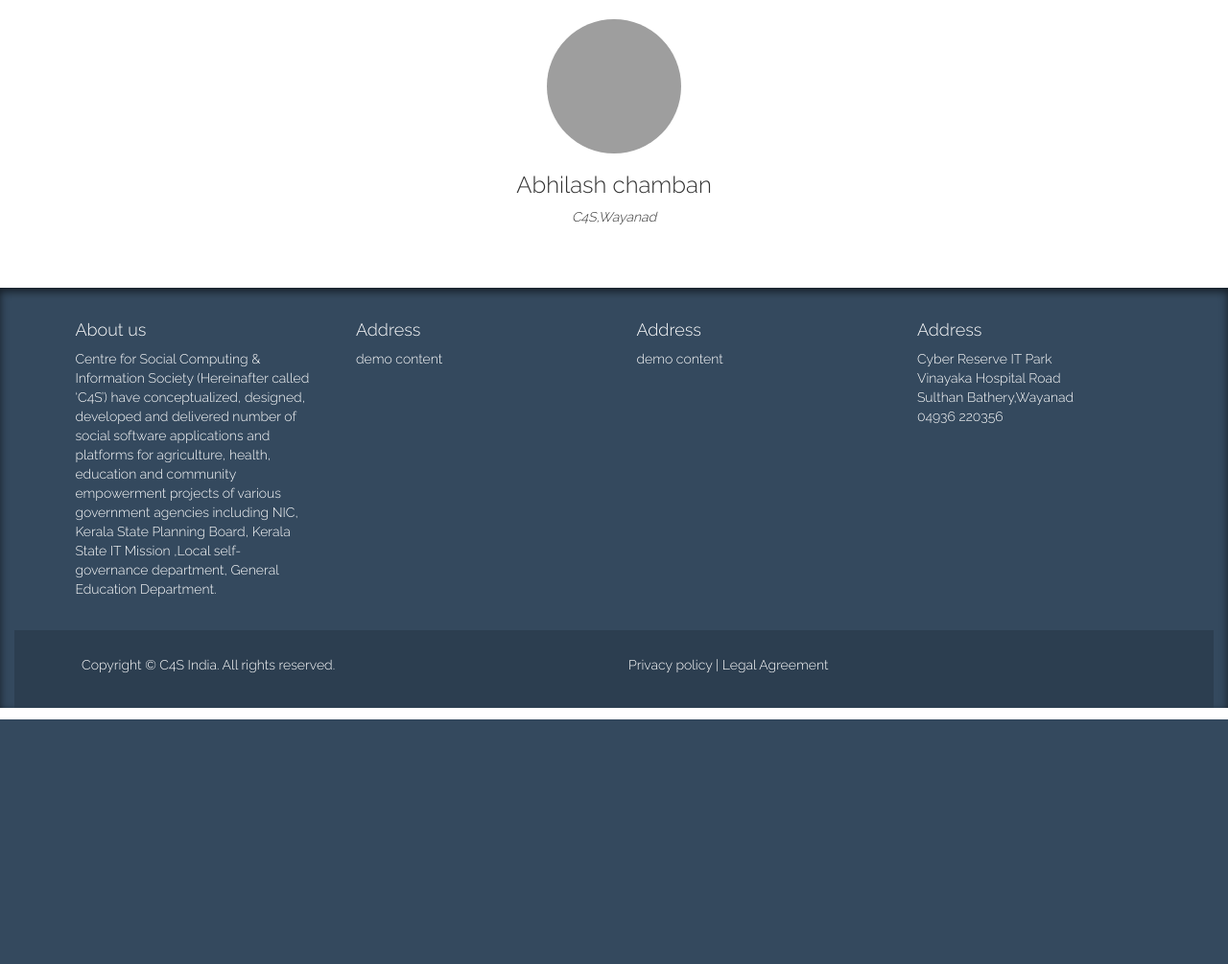
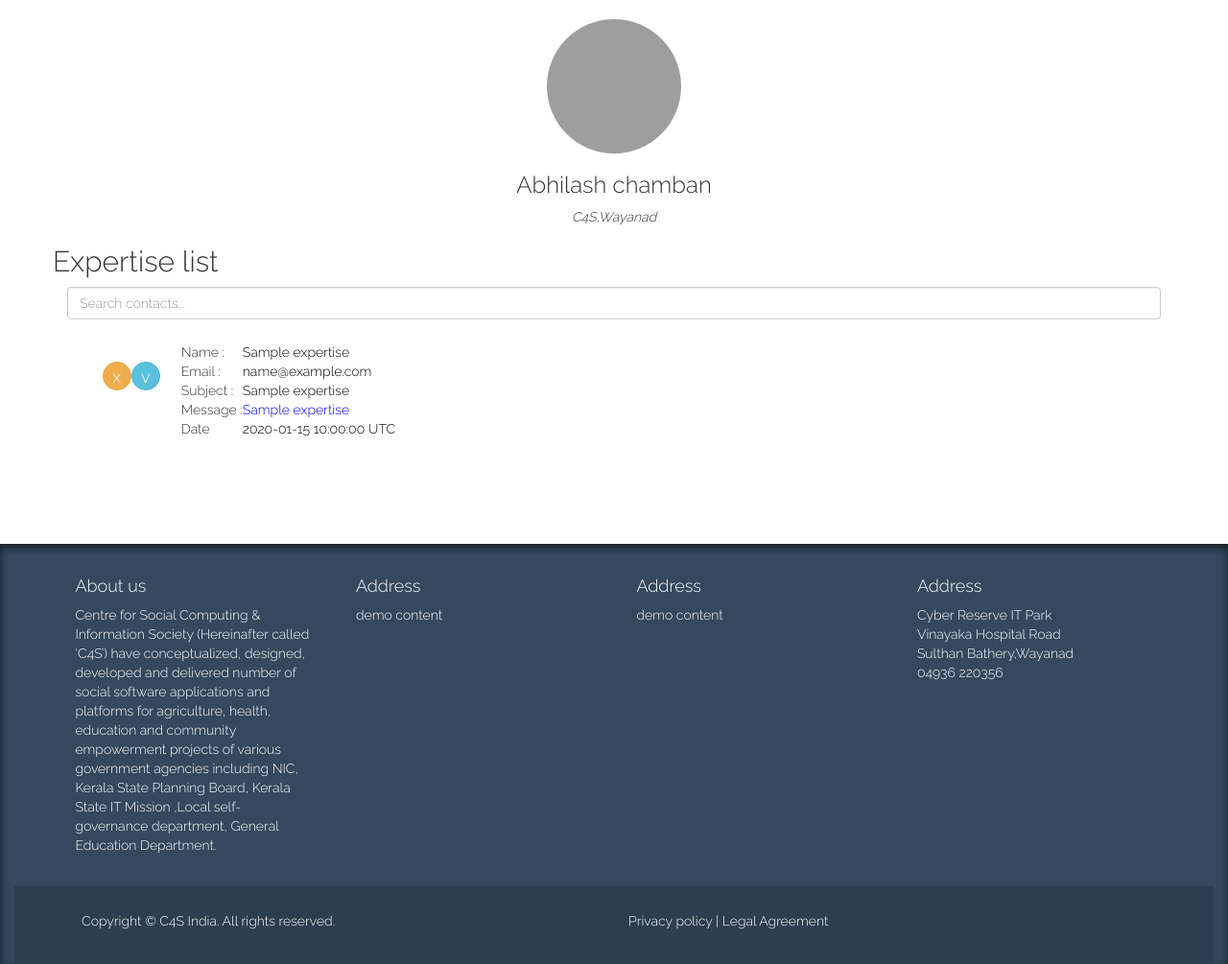
Before and after one commit to c4sc/c4s, a Rails app: page /admin/contacts/245226_index in a window 1280 px wide. Shown: the part 50-1055 px from the top of the page at 96% size. Before the commit the page ends 800 px from the top, so only its background shows below. Run offline with Rails 7, Linux system fonts and the light colour scheme; a user stored in the database is signed in; tables that the repository leaves empty hold one stand-in row (values such as "Sample post"); style sheets or scripts are compiled from the project's sources; some libraries are stand-ins or nearby versions; grey boxes are pictures that could not be loaded.

Commit message:
expertise list view updated

```diff
--- a/app/controllers/administrator_controller.rb
+++ b/app/controllers/administrator_controller.rb
@@ -9,6 +9,6 @@ class AdministratorController < ApplicationController
     end
     def admin_expertise_list
 
-        @expertise_data = Expertise.all
+        @expert_list = Expertise.all
     end
 end
--- a/app/views/administrator/admin_expertise_list.html.erb
+++ b/app/views/administrator/admin_expertise_list.html.erb
@@ -1,4 +1,81 @@
+
+
+<style>
+.glyphicon-lg
+{
+    font-size:4em
+}
+.info-block
+{
+    margin-bottom:25px
+}
+.info-block .square-box
+{
+    width:100px;min-height:110px;margin-right:22px;text-align:center!important;padding:20px 0
+}
+.info-block.block-info:hover
+{
+    border:1px solid #20819e;
+}
+.info-block.block-info .square-box
+{
+    color:#FFF
+}
+.btn-circle{
+    width: 30px;
+    height: 30px;
+    padding: 3px;
+    font-size: 18px;
+    line-height: 1.33;
+    float:right;
+    border-radius: 15px;
+}
+.txtstyle{
+    color:black;
+}
+.txtmsg{
+    color:blue;
+}
+</style>
+<script>
+$(function() {
+        $('#input-search').on('keyup', function() {
+            var rex = new RegExp($(this).val(), 'i');
+            $('.searchable-container .items').hide();
+            $('.searchable-container .items').filter(function() {
+                return rex.test($(this).text());
+                }).show();
+            });
+        });
+</script>
 
 <div class="container">
 
+    <div class="row">
+        <h2>Expertise list</h2>
+        <div class="col-lg-12">
+            <input type="search" class="form-control" id="input-search" placeholder="Search contacts..." >
+        </div>
+        <div class="searchable-container">
+
+            <% @expert_list.each do |list| %>
+                <div class="items col-md-6 clearfix" style="padding:1%;margin-top:1%;">
+
+                    <div class="info-block block-info clearfix">
+                    <div class="square-box pull-left">
+                        <button type="button" class="btn btn-info btn-circle">v</button>
+                        <button type="button" class="btn btn-warning btn-circle">x</button>
+                    </div>
+                    <table>
+                        <tr><td>Name : </td><td class="txtstyle"><%= list.name %></td></tr>
+                        <tr><td>Email : </td><td class="txtstyle"><%= list.email %></td></tr>
+                        <tr><td>Subject : </td><td class="txtstyle"><%= list.subject %></td></tr>
+                        <tr><td>Message : </td><td class="txtmsg"><%= list.question %></td></tr>
+                        <tr><td>Date</td><td class="txtstyle"><%= list.created_at %></td></tr>
+                    </table>
+                </div>
+            </div>
+        <% end %>
+        </div>
+    </div>
 </div>
--- a/app/views/administrator/index.html.erb
+++ b/app/views/administrator/index.html.erb
@@ -55,7 +55,7 @@ $(function() {
         <div class="searchable-container">
 
             <% @data.each do |data| %>
-                <div class="items col-xs-12 col-sm-12 col-md-6 col-lg-6 clearfix">
+                <div class="items col-md-6 clearfix" style="padding:1%;margin-top:1%;">
                 <div class="info-block block-info clearfix">
                     <div class="square-box pull-left">
                         <button type="button" class="btn btn-info btn-circle">v</button>
```
